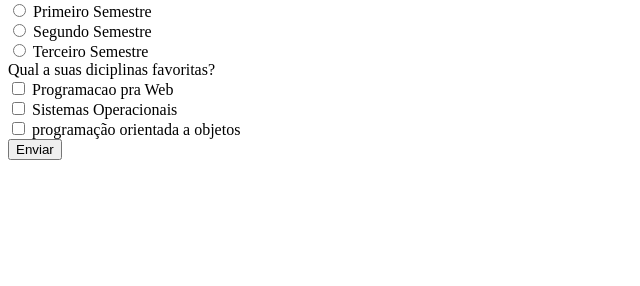
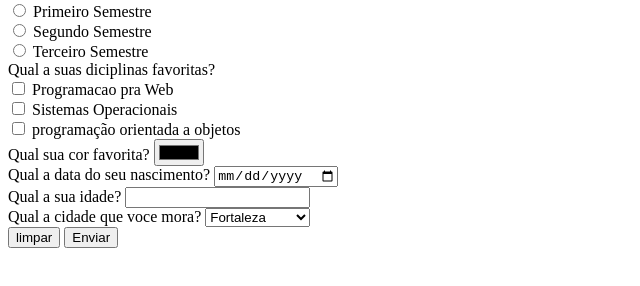
Before and after one commit to Alice0997/Web3, a plain HTML site: page Projeto1/pag5.html in a window 1280 px wide. Shown: the part 118-404 px from the top of the page, without its empty margins (0-640 px from the left). Drawn offline with Linux system fonts and the light colour scheme.

Commit message:
Add files via upload

```diff
--- a/Projeto1/pag5.html
+++ b/Projeto1/pag5.html
@@ -8,9 +8,9 @@
 <body>
     <h1>Exemplo de Formularios</h1>
     <form>
-        <label for="iptNomeID" id="lblNome">Nome:</label>
+        <label for="iptNomeID" id="lblNome">Nome: </label>
         <input type="text" id="iptNomeID" name="iptNomeName">
-        <label for="iptPassID" id="iblPass">Senha:</label>
+        <label for="iptPassID" id="iblPass">Senha: </label>
         <input type="passaword" id="iptPassID" name="iptPassName">
         <br>
 
@@ -33,7 +33,27 @@
         <label for="POO1"> programação orientada a objetos</label>
         <br>
 
+        <span>Qual sua cor favorita? </span>
+        <input type="color">
+        <br>
+        <span>Qual a data do seu nascimento?</span>
+        <input type="date">
+        <br>
+        <span>Qual a sua idade?</span>
+        <input type="number"  value="enviar">
+        <br>
+
+        <span>Qual a cidade que voce mora?</span>
+        <select id="Cidade" name="Cidade">
+        <option value="fortaleza">Fortaleza</option>
+        <option value="rio de janeiro">Rio de janeiro</option>
+        <option value="para">Para</option>
+        <option value="sao paulo">Sao paulo</option>
+    </select>
+        <br>
+        <input type="reset" value="limpar">
         <input type="button" value="Enviar">
+
     </form>
 </body>
 </html>
```
